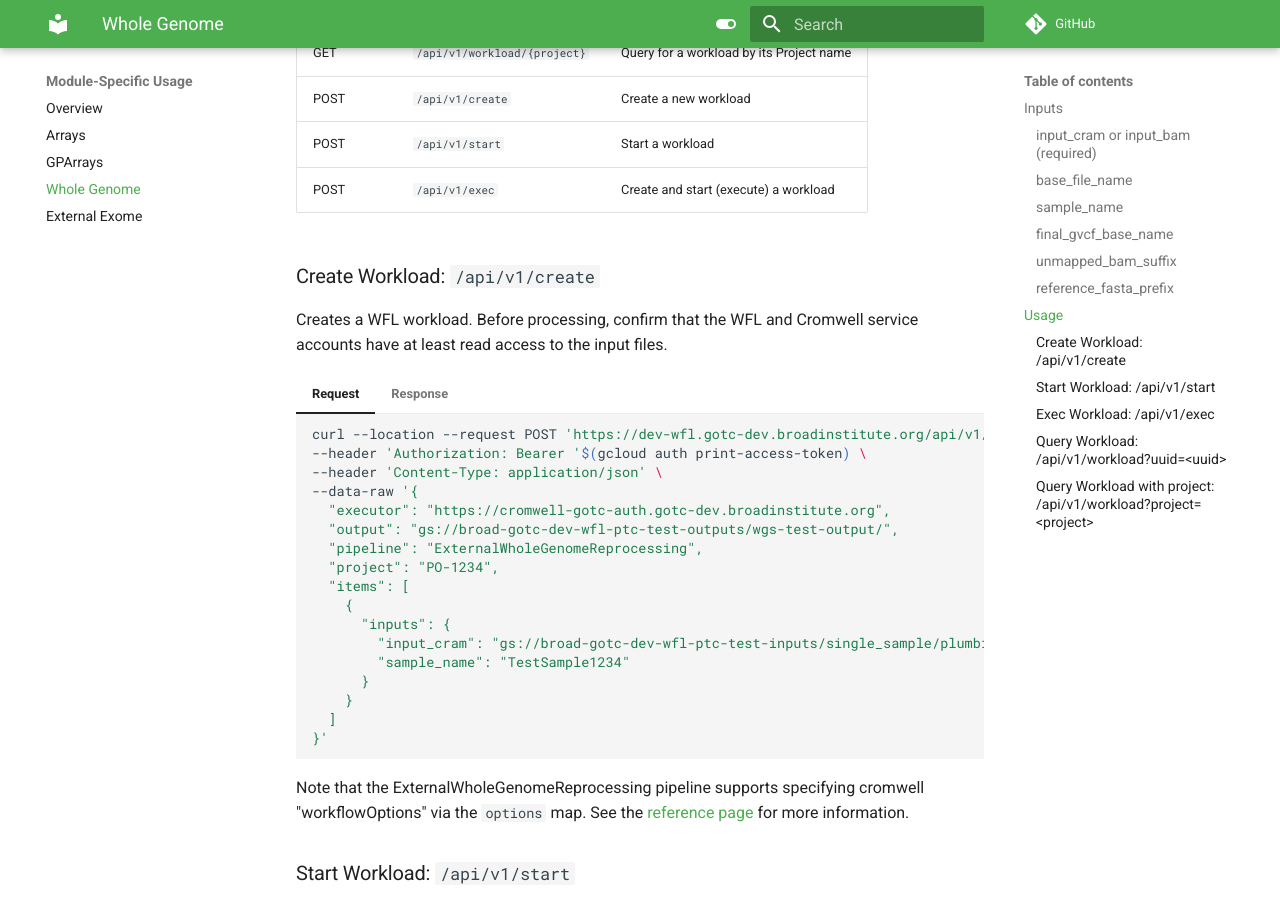
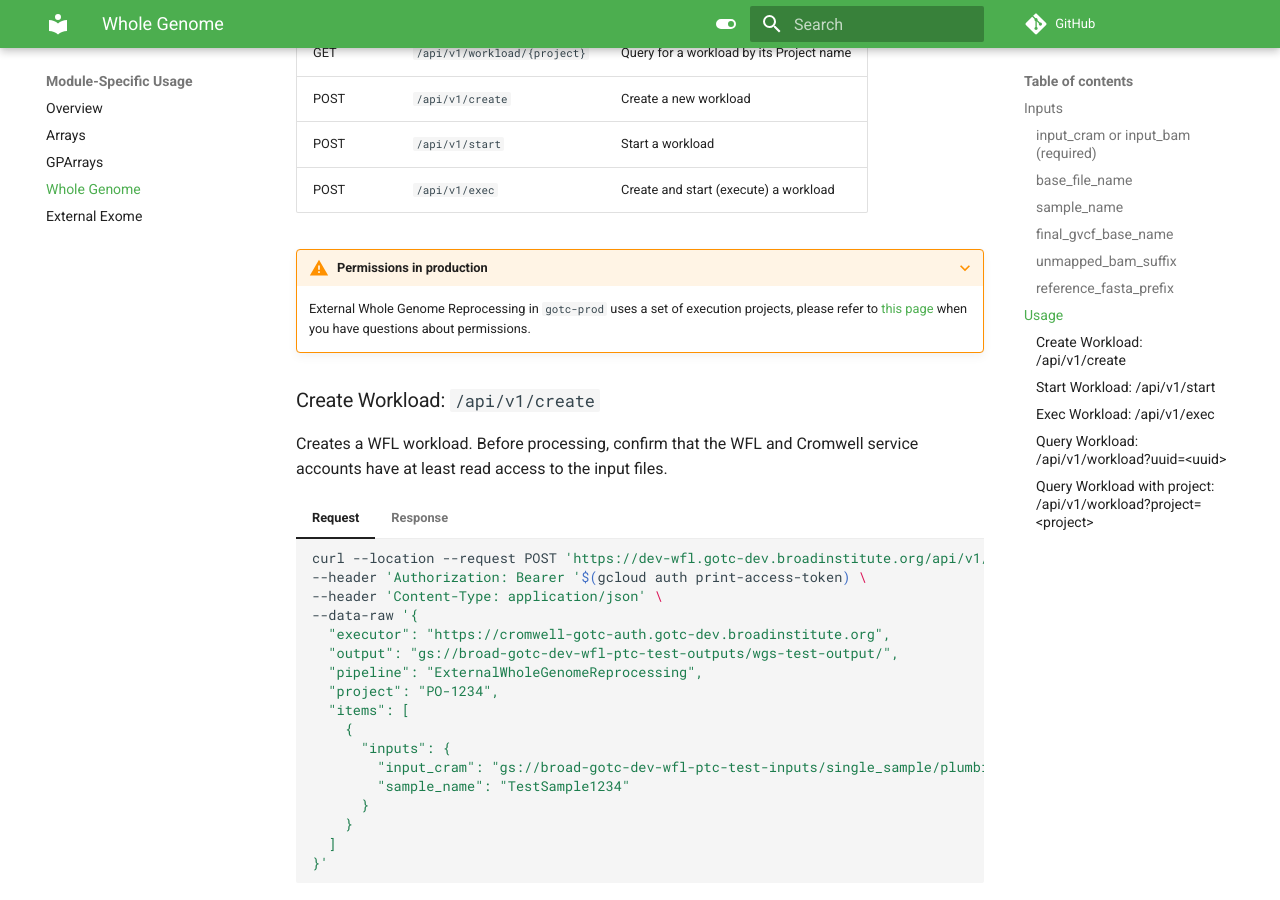
Before and after one commit to broadinstitute/wfl, an MkDocs documentation site: the page built from docs/md/modules-wgs.md, in a window 1280 px wide and 900 px high, scrolled down 1514 px. Built offline with MkDocs 1.6.1 and Material for MkDocs 9.7.7, drawn with Linux system fonts in a browser that asks for light colours; comment, search, counter and statistics services are not loaded.

Commit message:
Add a link to permission docs as promised.

```diff
--- a/docs/md/modules-wgs.md
+++ b/docs/md/modules-wgs.md
@@ -41,9 +41,6 @@ without the `.cram` or `.bam` extension
 
 - [Defaults to](https://github.com/broadinstitute/wfl/blob/main/api/src/wfl/references.clj#L34) `gs://gcp-public-data--broad-references/hg38/v0/Homo_sapiens_assembly38`
 
-
-
-
 Note that this pipeline supports specifying arbitrary WDL inputs, either
 at the workload level through `common` or individually via `items`.
 
@@ -59,6 +56,11 @@ ExternalWholeGenomeReprocessing workload supports the following API endpoints:
 | POST | `/api/v1/create`             | Create a new workload                                          |
 | POST | `/api/v1/start`              | Start a workload                                               |
 | POST | `/api/v1/exec`               | Create and start (execute) a workload                          |
+
+???+ warning "Permissions in production"
+    External Whole Genome Reprocessing in `gotc-prod` uses a set of execution projects, please refer to
+    [this page](https://github.com/broadinstitute/gotc-deploy/blob/master/deploy/gotc-prod/helm/WFL_README.md)
+    when you have questions about permissions.
 
 ### Create Workload: `/api/v1/create`
 Creates a WFL workload. Before processing, confirm that the WFL and Cromwell service accounts have
```
Also changed, not shown: docs/md/modules-external-exome-reprocessing.md (+5 -0 lines).
